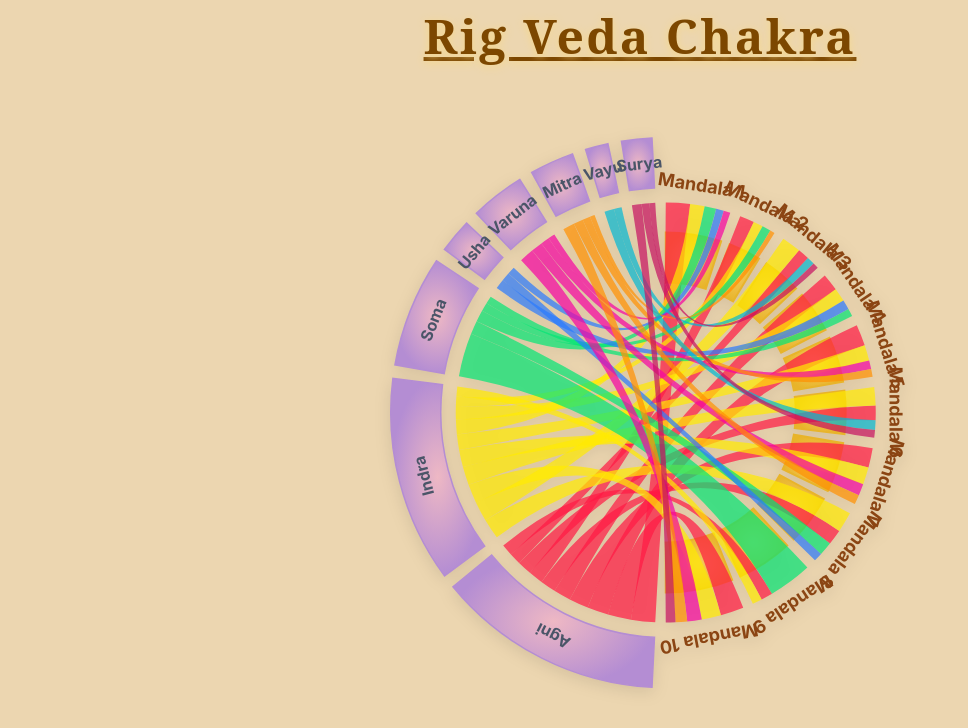
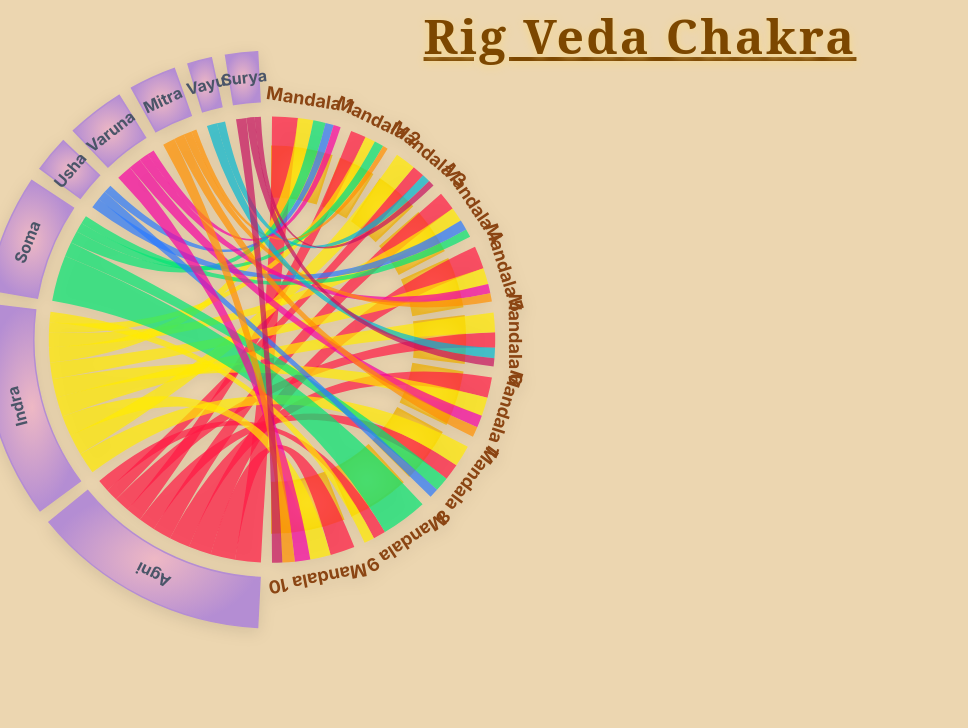
Before and after one commit to Amlan-Deep/RigVedaProject, a React (Vite) app: page / in a window 1280 px wide. Shown: the top 728 px of the page, without its empty margins (0-968 px from the left). Built offline with nearby package versions, Linux system fonts and the light colour scheme.

Commit message:
aesthetics 2

```diff
--- a/src/App.jsx
+++ b/src/App.jsx
@@ -43,73 +43,15 @@ function App() {
       </h1>
 
       {/* Flex row containing diagram and verse panel */}
-      <div
-        style={{
-          display: 'flex',
-          flexDirection: 'row',
-          alignItems: 'flex-start',
-          width: '100%',
-          flexWrap: 'wrap',
-        }}
-      >
-        <div
-          style={{
-            position: 'relative',
-            top: '0',
-            left: '0',
-            width: '100%',
-            maxWidth: '900px',
-            margin: '0 auto',
-            marginTop: '2.5rem',
-            marginBottom: '2rem',
-            display: 'flex',
-            justifyContent: 'center',
-            alignItems: 'center',
-          }}
-        >
-          <div
-            style={{
-              width: '100%',
-              maxWidth: '700px',
-              minWidth: '320px',
-              height: 'auto',
-              minHeight: '500px',
-              display: 'flex',
-              justifyContent: 'center',
-              alignItems: 'center',
-            }}
-          >
-            <LotusChordDiagram
-              onChordClick={handleChordClick}
-              selectedChord={selectedChord}
-              style={{ width: '100%', height: '100%' }}
-            />
-          </div>
+      <div style={{ display: 'flex', flexDirection: 'row', alignItems: 'flex-start', width: '100%' }}>
+        <div style={{ position: 'relative', top: '-150px', left: '-250px', width: '75%' }}>
+          <LotusChordDiagram
+            onChordClick={handleChordClick}
+            selectedChord={selectedChord}
+          />
         </div>
         {(isVersePanelOpen && selectedChord && selectedChord.connection && selectedChord.connection.hymns && selectedChord.connection.hymns.length > 0) && (
-          <div
-            style={{
-              display: 'flex',
-              flexDirection: 'column',
-              justifyContent: 'flex-start',
-              alignItems: 'left',
-              fontSize: '1.5rem',
-              fontWeight: 'bold',
-              position: 'relative',
-              padding: '2rem',
-              marginLeft: '1.5rem',
-              background: 'rgba(255, 255, 220, 0.85)',
-              borderRadius: '24px',
-              boxShadow: '0 4px 24px rgba(0,0,0,0.08)',
-              width: '37%',
-              minWidth: '320px',
-              minHeight: '600px',
-              maxHeight: '80vh',
-              overflow: 'auto',
-              textAlign: 'left',
-              marginTop: '2.5rem',
-            }}
-          >
+          <div style={{ display: 'flex', flexDirection: 'column', justifyContent: 'flex-start', alignItems: 'left', fontSize: '1.5rem', fontWeight: 'bold', position: 'relative', padding: '2rem', top: '120px', left: '-150px', marginLeft: '1.5rem', background: 'rgba(255, 255, 220, 0.85)', borderRadius: '24px', boxShadow: '0 4px 24px rgba(0,0,0,0.08)', width: '37%', minWidth: '320px', minHeight: '600px', maxHeight: '80vh', overflow: 'auto', textAlign: 'left' }}>
             <VersePanel
               isOpen={true}
               onClose={handleCloseVersePanel}
```
